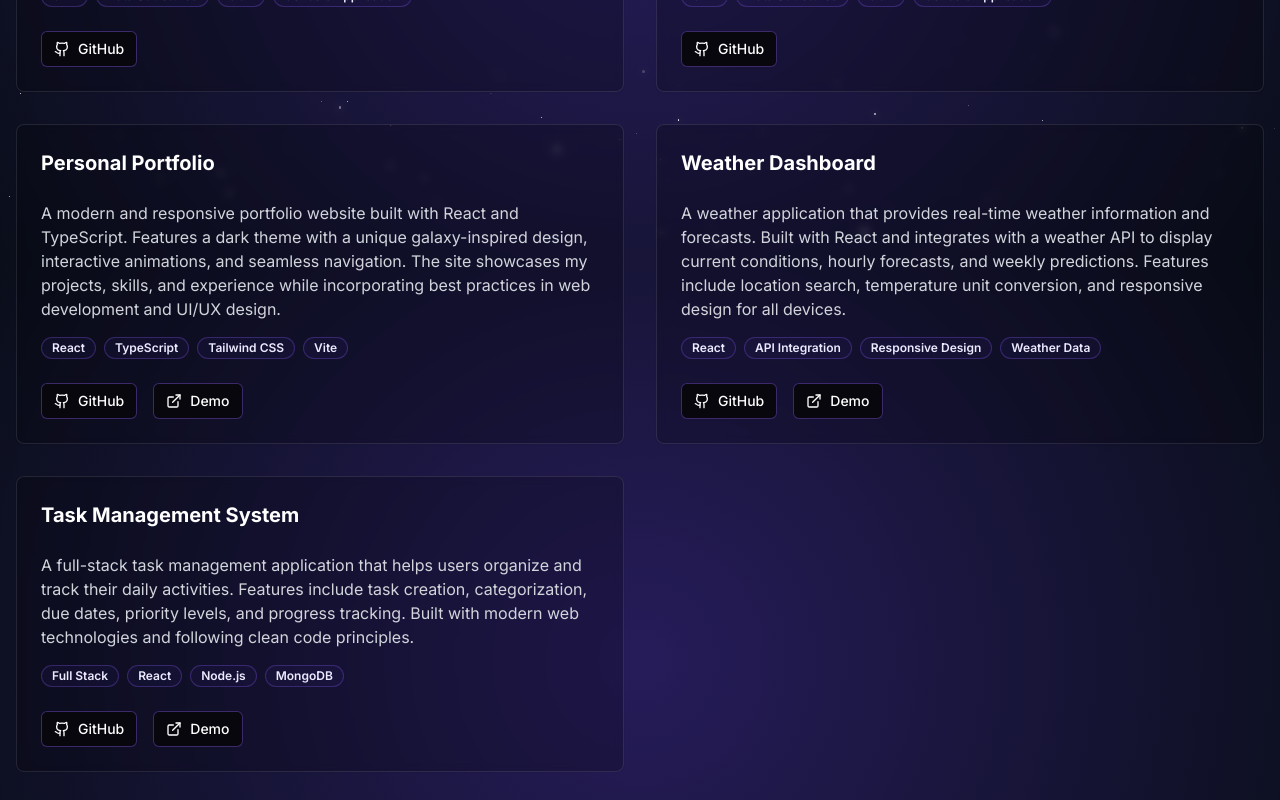
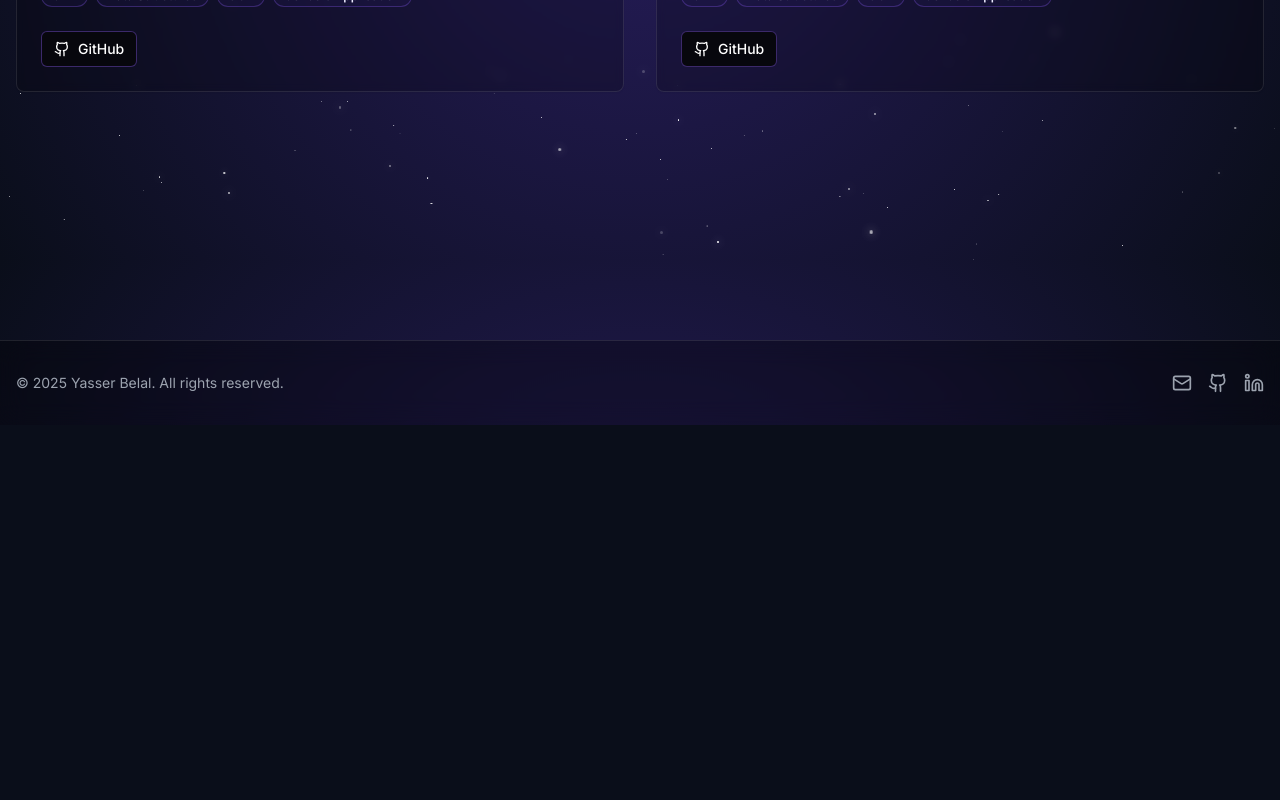
Before and after one commit to yaserbelal/cosmic-folio-galaxy-glow, a React (Vite) app: page /projects in a window 1280 px wide. Shown: the part 540-1340 px from the top of the page. After the commit the page ends 965 px from the top, so only its background shows below. Built offline with nearby package versions, Linux system fonts and the light colour scheme.

Commit message:
Revert last changes
Reverts the last changes made to the codebase.

```diff
--- a/src/pages/Projects.tsx
+++ b/src/pages/Projects.tsx
@@ -1,4 +1,3 @@
-
 import { useEffect, useState } from 'react';
 import { Card, CardContent, CardFooter, CardHeader } from '@/components/ui/card';
 import { Badge } from '@/components/ui/badge';
@@ -37,27 +36,6 @@ const Projects = () => {
       description: "A comprehensive console-based application for managing contact information. This project was developed as part of the 2024 Data Structures course at Zagazig University. It leverages a custom-built array data structure, showcasing a range of object-oriented programming (OOP) principles. This project provided hands-on experience with data structure design, algorithm efficiency, and OOP concepts, allowing for both learning and practical application of these key software engineering skills.",
       tags: ["C++", "Data Structures", "OOP", "Console Application"],
       github: "https://github.com/username/contact-book",
-    },
-    {
-      title: "Personal Portfolio",
-      description: "A modern and responsive portfolio website built with React and TypeScript. Features a dark theme with a unique galaxy-inspired design, interactive animations, and seamless navigation. The site showcases my projects, skills, and experience while incorporating best practices in web development and UI/UX design.",
-      tags: ["React", "TypeScript", "Tailwind CSS", "Vite"],
-      github: "https://github.com/username/portfolio",
-      demo: "https://your-portfolio-url.com",
-    },
-    {
-      title: "Weather Dashboard",
-      description: "A weather application that provides real-time weather information and forecasts. Built with React and integrates with a weather API to display current conditions, hourly forecasts, and weekly predictions. Features include location search, temperature unit conversion, and responsive design for all devices.",
-      tags: ["React", "API Integration", "Responsive Design", "Weather Data"],
-      github: "https://github.com/username/weather-dashboard",
-      demo: "https://weather-dashboard-demo.com",
-    },
-    {
-      title: "Task Management System",
-      description: "A full-stack task management application that helps users organize and track their daily activities. Features include task creation, categorization, due dates, priority levels, and progress tracking. Built with modern web technologies and following clean code principles.",
-      tags: ["Full Stack", "React", "Node.js", "MongoDB"],
-      github: "https://github.com/username/task-manager",
-      demo: "https://task-manager-demo.com",
     }
   ];
 
```
